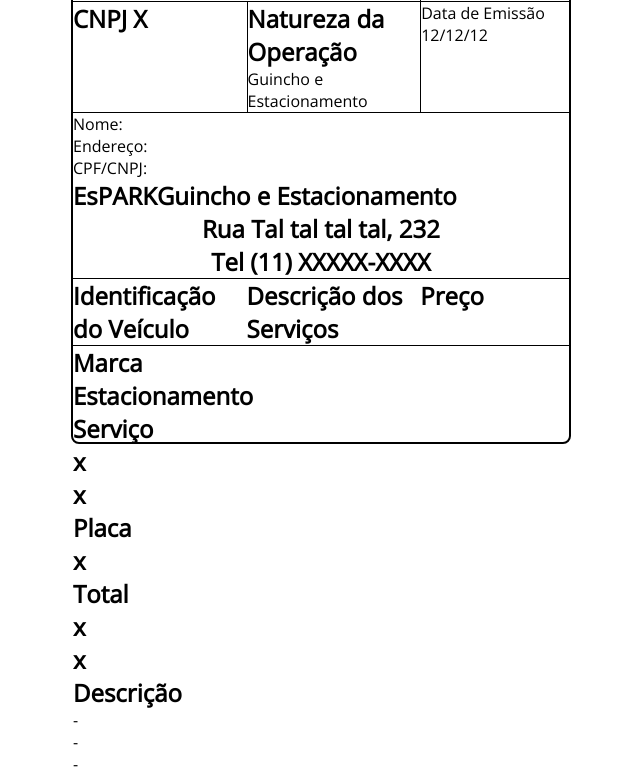
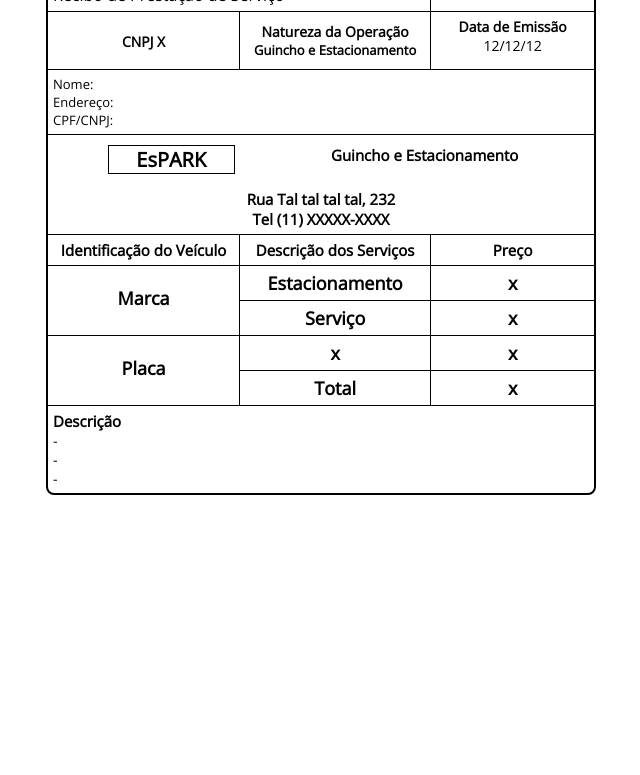
Before and after one commit to helderjuann/rps-ticket, a plain HTML site: page index.html in a window 1280 px wide. Shown: the part 116-891 px from the top of the page, without its empty margins (319-959 px from the left). After the commit the page ends 800 px from the top, so only its background shows below. Drawn offline with nearby package versions, Linux system fonts and the light colour scheme.

Commit message:
Update style.css

```diff
--- a/css/style.css
+++ b/css/style.css
@@ -17,8 +17,9 @@ section.box .container {
 section.box .container .r-box {
     position: relative;
     top: 60px;
-    max-width: 500px;
-    height: 500px;
+    width: 100%;
+    max-width: 550px;
+    height: auto;
     border: 2px solid black;
     margin: 0px auto;
     border-radius: 8px;
@@ -31,12 +32,16 @@ section.box .container .r-box .header {
 }
 
 section.box .container .r-box .header .header-70 {
-    width: 70%
+    width: 70%;
+    padding: 5px;
 }
 
 section.box .container .r-box .header .header-30 {
     width: 30%;
     border-left: 1px solid black;
+    text-align: center;
+    padding: 5px;
+    font-weight: bold;
 }
 
 section.box .container .r-box .doc-date {
@@ -46,12 +51,38 @@ section.box .container .r-box .doc-date {
 }
 
 section.box .container .r-box .doc-date .date-35 {
-    width: 35%
+    width: 35%;
+    text-align: center;
+    padding: 10px;
+}
+
+section.box .container .r-box .doc-date .date-35 h2 {
+    font-size: 14px;
+}
+
+section.box .container .r-box .doc-date .date-35 p {
+    font-size: 13px;
+    font-weight: bold;
+}
+
+section.box .container .r-box .doc-date .date-35 .datealign {
+    position: relative;
+    top: 10px;
 }
 
 section.box .container .r-box .doc-date .date-30 {
     width: 30%;
     border-left: 1px solid black;
+    padding: 5px;
+}
+
+section.box .container .r-box .doc-date .date-30 p {
+    font-size: 14px;
+    text-align: center;
+}
+
+section.box .container .r-box .doc-date .date-30 p:first-of-type {
+    font-weight: bold;
 }
 
 section.box .container .r-box .doc-date .date-35:nth-of-type(2) {
@@ -63,14 +94,14 @@ section.box .container .r-box .personal-info {
     display: flex;
 }
 
-section.box .container .r-box .personal-info .infos-70 {
-    width: 70%;
+section.box .container .r-box .personal-info .infos-100 {
+    width: 100%;
     border-bottom: 1px solid black;
+    padding: 5px;
 }
 
-section.box .container .r-box .personal-info .infos-30 {
-    width: 30%;
-    border-left: 1px solid black;
+section.box .container .r-box .personal-info .infos-100 p {
+    font-size: 13px;
 }
 
 section.box .container .r-box .main-title {
@@ -78,22 +109,35 @@ section.box .container .r-box .main-title {
     display: flex;
 }
 
-section.box .container .r-box .main-title .title-10 {
-    width: 10%;
+section.box .container .r-box .main-title .title-50 {
+    width: 50%;
+    padding: 10px;
 }
 
-section.box .container .r-box .main-title .title-40 {
-    width: 40%;
+section.box .container .r-box .main-title .title-50 .h2border {
+    border: 1px solid black;
+    text-align: center;
+    font-size: 20px;
+    width: 50%;
+    position: relative;
+    left: 50px;
+}
+
+section.box .container .r-box .main-title .title-50 h2 {
+    font-size: 15px;
+    font-weight: bold;
 }
 
 section.box .container .r-box .title-main {
     width: 100%;
     display: inline-block;
     border-bottom: 1px solid black;
+    padding: 5px;
 }
 
 section.box .container .r-box .title-main h2 {
     text-align: center;
+    font-size: 15px;
 }
 
 section.box .container .r-box .three-names {
@@ -102,10 +146,128 @@ section.box .container .r-box .three-names {
     border-bottom: 1px solid black;
 }
 
+section.box .container .r-box .three-names h2 {
+    font-size: 15px;
+    text-align: center;
+    padding: 5px;
+}
+
 section.box .container .r-box .three-names .name-35 {
     width: 35%;
 }
 
+section.box .container .r-box .three-names .name-35:nth-of-type(2) {
+    border-left: 1px solid black;
+}
+
 section.box .container .r-box .three-names .name-30 {
     width: 30%;
+    border-left: 1px solid black;
 }
+
+section.box .container .r-box .mark {
+    width: 100%;
+    display: flex;
+    border-bottom: 1px solid black;
+}
+
+section.box .container .r-box .mark h2 {
+    font-size: 18px;
+    text-align: center;
+    padding: 5px;
+}
+
+section.box .container .r-box .mark .mark-35 {
+    width: 35%;
+}
+
+section.box .container .r-box .mark .mark-35:nth-of-type(2) {
+    border-left: 1px solid black;
+}
+
+section.box .container .r-box .mark .mark-30 {
+    width: 30%;
+    border-left: 1px solid black;
+}
+
+section.box .container .r-box .licence {
+    width: 100%;
+    display: flex;
+    border-bottom: 1px solid black;
+}
+
+section.box .container .r-box .licence h2 {
+    font-size: 18px;
+    text-align: center;
+    padding: 5px;
+}
+
+section.box .container .r-box .licence-35 {
+    width: 35%;
+}
+
+section.box .container .r-box .licence-35:nth-of-type(2) {
+    border-left: 1px solid black;
+}
+
+section.box .container .r-box .licence-30 {
+    width: 30%;
+    border-left: 1px solid black;
+}
+
+section.box .container .r-box .total {
+    border-top: 1px solid black;
+}
+
+section.box .container .r-box .veralign {
+    position: relative;
+    top: 15px;
+}
+
+section.box .container .r-box .desc {
+    width: 100%;
+    display: flex;
+    padding: 5px;
+}
+
+section.box .container .r-box .desc .desc-text h2 {
+    font-size: 15px;
+}
+
+section.box .container .r-box .desc .desc-text p {
+    font-size: 14px;
+}
+
+@media screen and (max-width:500px) {
+
+    section.box .container .r-box .doc-date .date-35 h2 {
+        font-size: 10px;
+    }
+
+    section.box .container .r-box .doc-date .date-35 .datealign {
+        position: relative;
+        top: 17px;
+    }
+
+    section.box .container .r-box .doc-date .date-30 p {
+        font-size: 12px;
+        text-align: center;
+    }
+}
+
+@media screen and (max-width:430px) {
+
+    section.box .container .r-box .doc-date .date-35 p {
+        font-size: 12px;
+    }
+
+    section.box .container .r-box .main-title .title-50 {
+        display: none;
+    }
+
+    section.box .container .r-box .mark h2 {
+        font-size: 12px;
+        text-align: center;
+        padding: 5px;
+    }
+}
```
